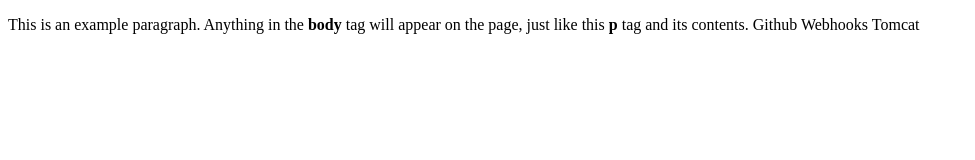
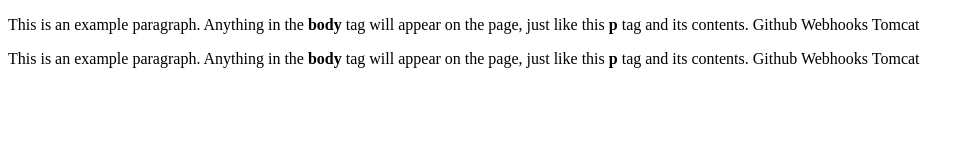
Before and after one commit to infotech-bosonique/bash-script-repository, a plain HTML site: page index.html in a window 1280 px wide. Shown: the whole page, without its empty margins (0-975 px from the left). Drawn offline with Linux system fonts and the light colour scheme.

Commit message:
Update index.html

```diff
--- a/index.html
+++ b/index.html
@@ -10,5 +10,11 @@
       contents.
       Github Webhooks Tomcat
     </p>
+    <p>
+      This is an example paragraph. Anything in the <strong>body</strong> tag
+      will appear on the page, just like this <strong>p</strong> tag and its
+      contents.
+      Github Webhooks Tomcat
+    </p>
   </body>
 </html>
```
